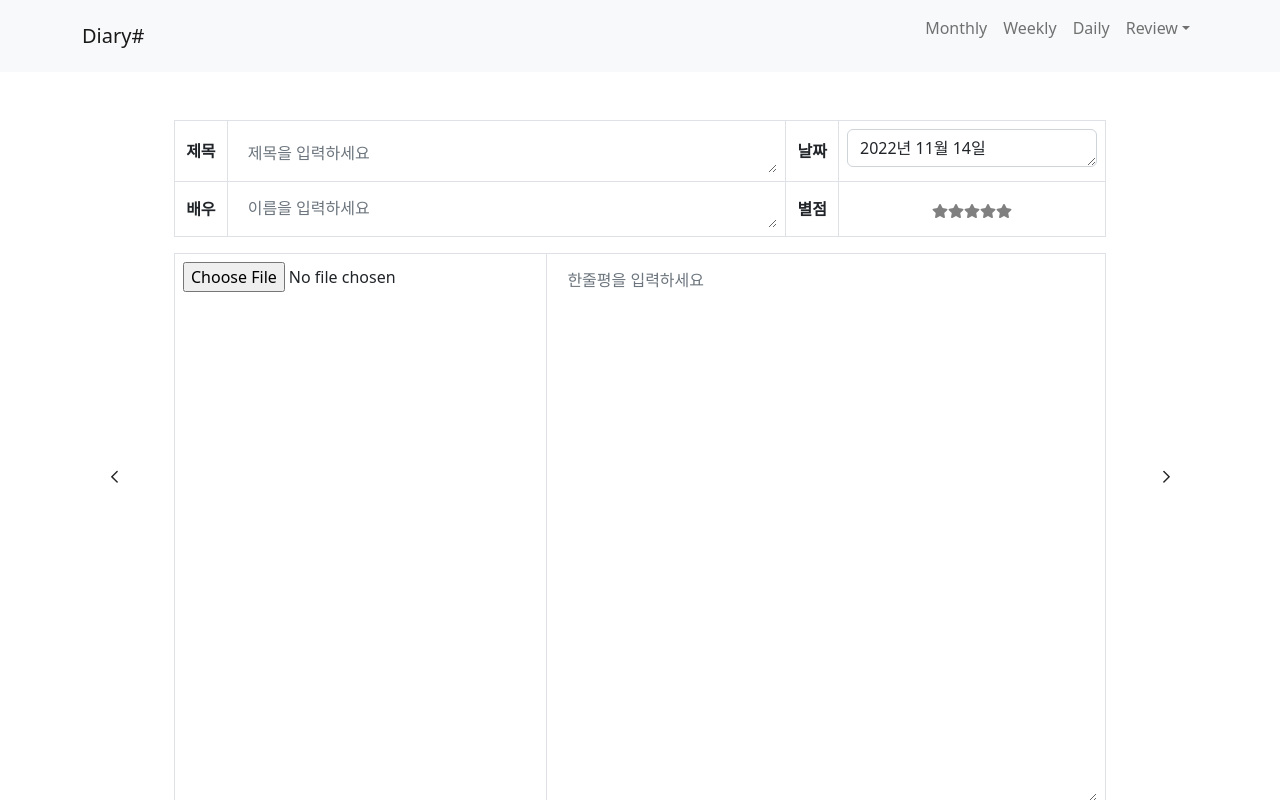
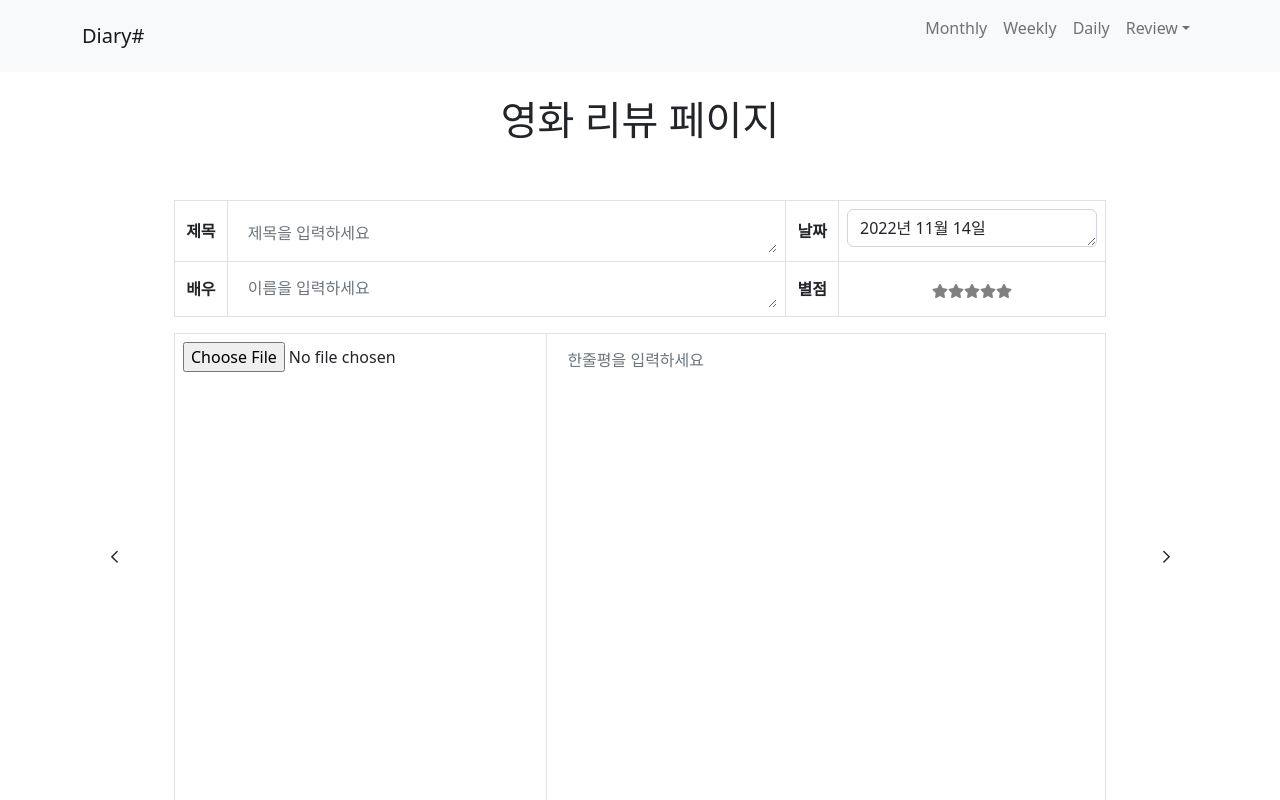
Before and after one commit to Gaboza9/DiaryWeb, a React (Create React App) app: page /movieReview in a window 1280 px wide. Shown: the top 800 px of the page. Built offline with nearby package versions, Linux system fonts and the light colour scheme.

Commit message:
리뷰페이지 제목 추가

```diff
--- a/src/pages/BookReviewPage.js
+++ b/src/pages/BookReviewPage.js
@@ -3,6 +3,7 @@ import ReviewContents from "../components/ReviewContents";
 function BookReviewPage() {
   return (
     <>
+      <h1 class="text-center mt-4">책 리뷰 페이지</h1>
       <ReviewContents type="작가"/>
     </>
   );
--- a/src/pages/MovieReviewPage.js
+++ b/src/pages/MovieReviewPage.js
@@ -3,6 +3,7 @@ import ReviewContents from "../components/ReviewContents";
 function MovieReviewPage() {
   return (
     <>
+     <h1 class="text-center mt-4">영화 리뷰 페이지</h1>
       <ReviewContents type="배우"/>
     </>
   );
```
